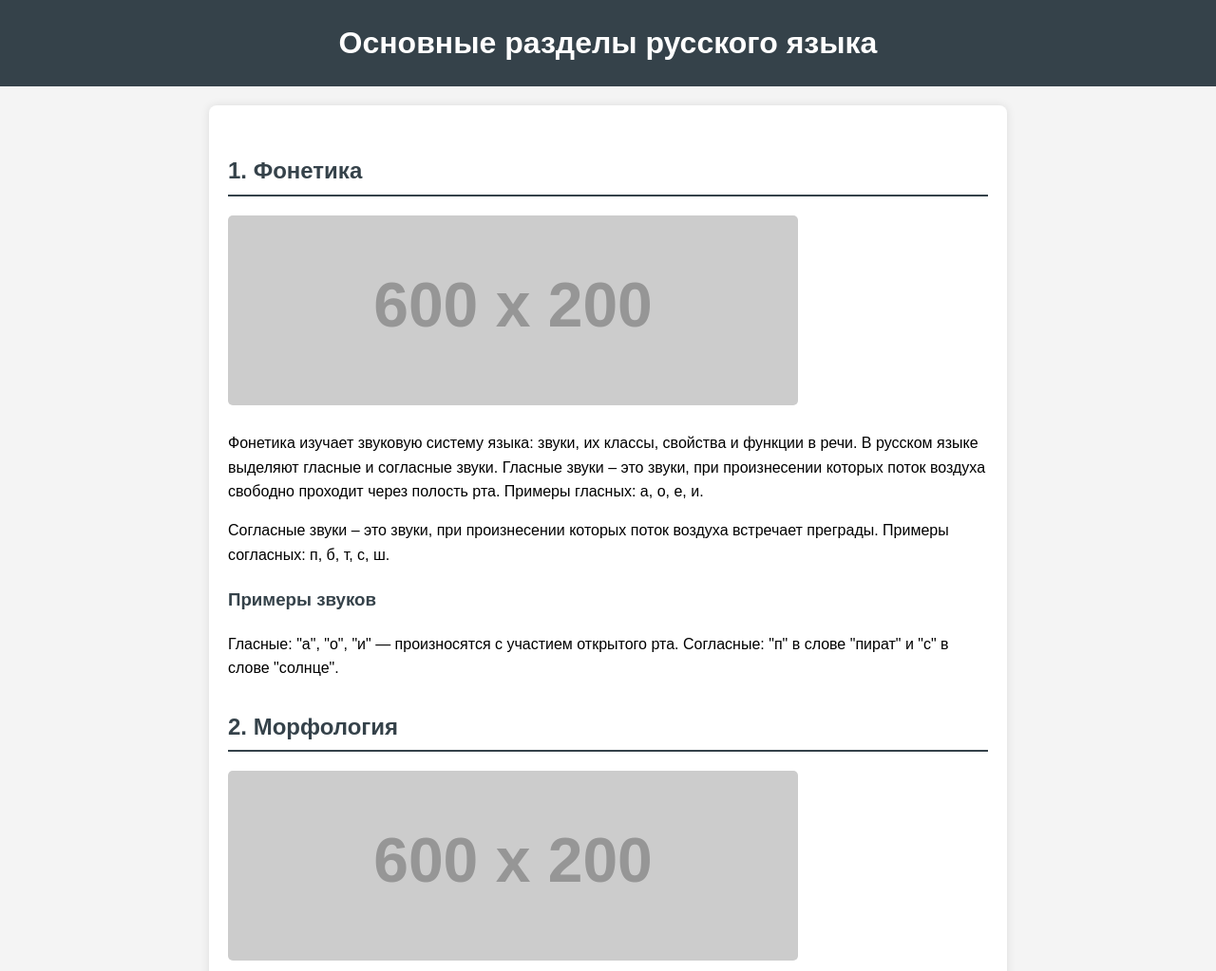
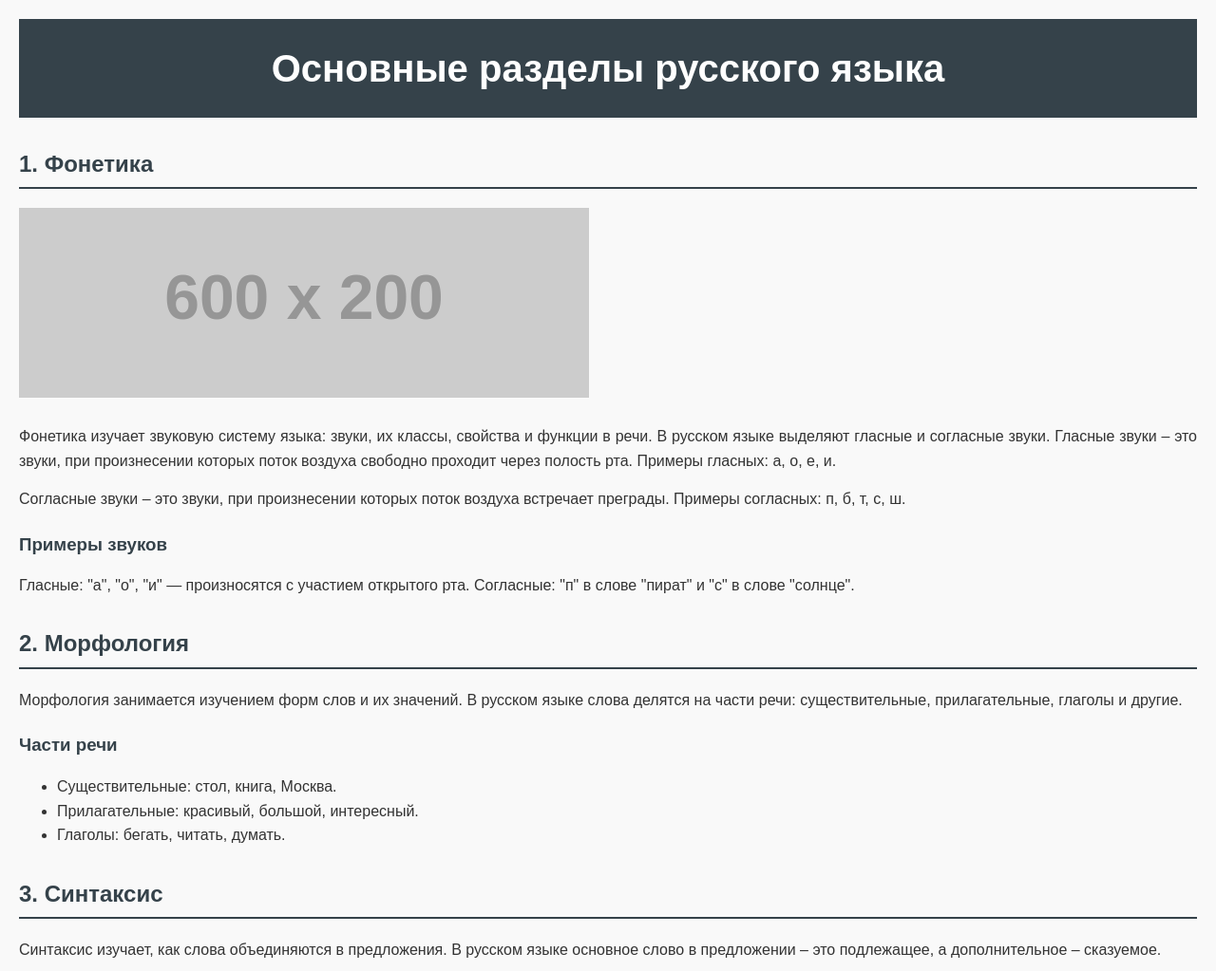
Before and after one commit to Petrosito/russian, a plain HTML site: page index.html in a window 1280 px wide. Shown: the top 1023 px of the page at 95% size. Drawn offline with Linux system fonts and the light colour scheme; placeholder pictures from the web are drawn by us.

Commit message:
Update index.html

```diff
--- a/index.html
+++ b/index.html
@@ -6,50 +6,58 @@
     <title>Основные разделы русского языка</title>
     <style>
 body {
-            font-family: Arial, sans-serif;
+    font-family: 'Arial', sans-serif;
+    margin: 0;
+    padding: 20px;
+    background-color: #f9f9f9;
+    color: #333;
     line-height: 1.6;
-            margin: 0;
-            padding: 0;
-            background-color: #f4f4f4;
 }
+
 header {
     background: #35424a;
     color: #ffffff;
     padding: 20px 0;
     text-align: center;
 }
+
 h1 {
     margin: 0;
+    font-size: 2.5em;
+    color: #ffffff;
 }
-        section {
-            max-width: 800px;
-            margin: 20px auto;
-            padding: 20px;
-            background: #ffffff;
-            border-radius: 8px;
-            box-shadow: 0 0 10px rgba(0, 0, 0, 0.1);
-        }
+
 h2 {
     color: #35424a;
     border-bottom: 2px solid #35424a;
     padding-bottom: 5px;
     margin-top: 30px;
 }
+
 h3 {
     color: #35424a;
     margin-top: 20px;
+    margin-bottom: 10px;
 }
+
 p {
     margin: 15px 0;
+    text-align: justify;
 }
-        img {
-            max-width: 100%;
-            height: auto;
-            border-radius: 5px;
+
+.section {
+    max-width: 800px;
+    margin: 20px auto;
+    padding: 20px;
+    background: #ffffff;
+    border-radius: 8px;
+    box-shadow: 0 4px 10px rgba(0, 0, 0, 0.1);
 }
+
 .image-wrapper {
     margin: 20px 0;
 }
+
     </style>
 </head>
 <body>
@@ -70,9 +78,7 @@
     <p>Гласные: "а", "о", "и" — произносятся с участием открытого рта. Согласные: "п" в слове "пират" и "с" в слове "солнце".</p>
 
     <h2>2. Морфология</h2>
-    <div class="image-wrapper">
-        <img src="https://via.placeholder.com/600x200" alt="Морфология в русском языке">
-    </div>
+
     <p>Морфология занимается изучением форм слов и их значений. В русском языке слова делятся на части речи: существительные, прилагательные, глаголы и другие.</p>
 
     <h3>Части речи</h3>
@@ -83,18 +89,14 @@
     </ul>
 
     <h2>3. Синтаксис</h2>
-    <div class="image-wrapper">
-        <img src="https://via.placeholder.com/600x200" alt="Синтаксис в русском языке">
-    </div>
+
     <p>Синтаксис изучает, как слова объединяются в предложения. В русском языке основное слово в предложении – это подлежащее, а дополнительное – сказуемое.</p>
 
     <h3>Структура предложения</h3>
     <p>Пример: "Кошка (подлежащее) спит (сказуемое)." Это простое предложение состоит из двух основных частей.</p>
 
     <h2>4. Лексикология</h2>
-    <div class="image-wrapper">
-        <img src="https://via.placeholder.com/600x200" alt="Лексикология в русском языке">
-    </div>
+
     <p>Лексикология – это раздел лексикона, изучающий слова, их значение и употребление. В русском языке слова можно разделить на несколько категорий.</p>
 
     <h3>Типы слов</h3>
@@ -105,9 +107,7 @@
     </ol>
 
     <h2>5. Стилистика</h2>
-    <div class="image-wrapper">
-        <img src="https://via.placeholder.com/600x200" alt="Стилистика в русском языке">
-    </div>
+
     <p>Стилистика изучает стиль речи и его особенности. В зависимости от ситуации общения выделяют разные стили: разговорный, научный, публицистический и художественный.</p>
 
     <h3>Примеры стилей</h3>
```
Lines whose indentation alone changed are shown as unchanged.
